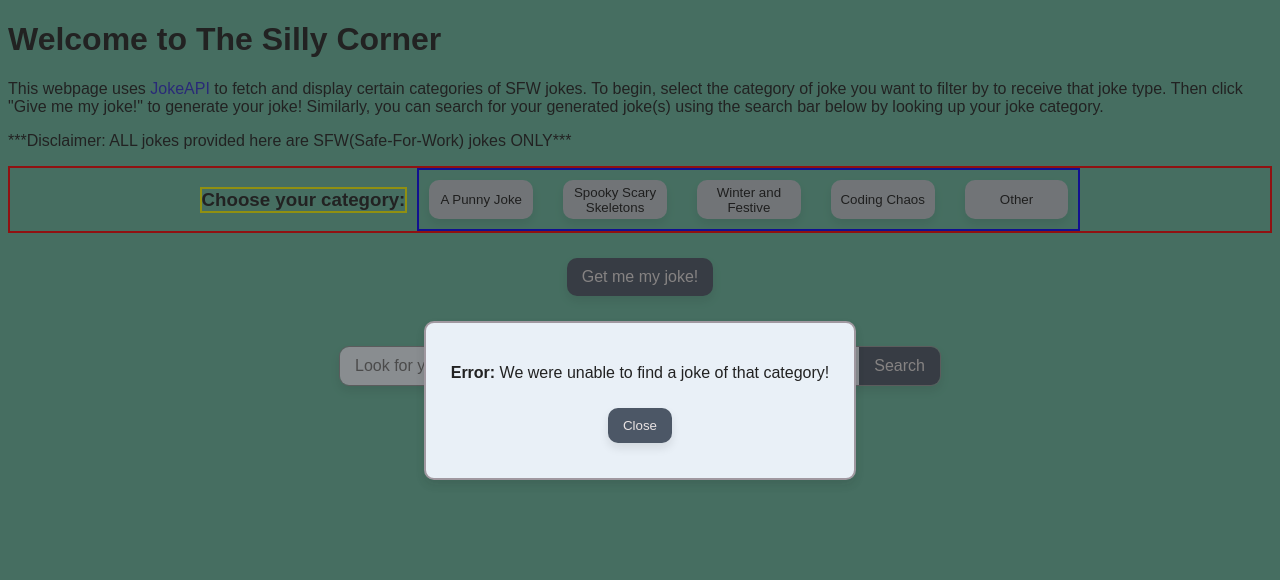
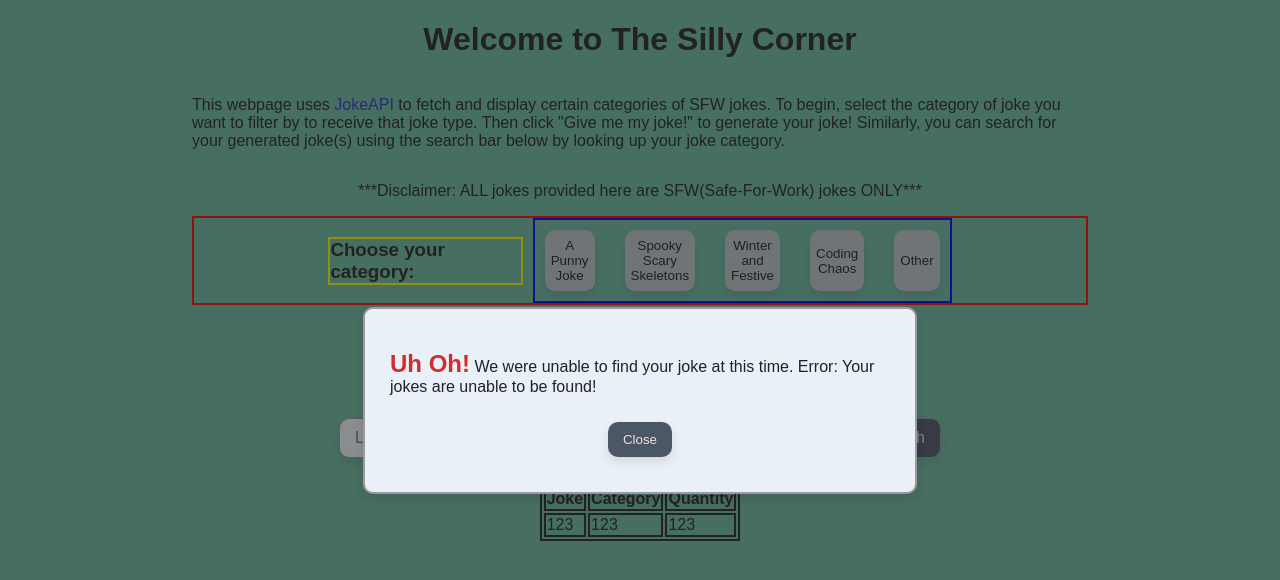
Before and after one commit to gcalder1/JavaScript_Web_Application_Project, a website built with Vite: page index.html in a window 1280 px wide. Both pictures are taken after a click on the button "Get me my joke!". Built offline with nearby package versions, Linux system fonts and the light colour scheme; no server answers.

Commit message:
Fixed closing dialogue/Added more error msgs/adjusted styling + html structure

```diff
--- a/index.html
+++ b/index.html
@@ -7,7 +7,9 @@
     <meta name="viewport" content="width=device-width, initial-scale=1.0" />
     <title>Vite App</title>
   </head>
-  <body>
+  <body class="bodyCosmetics">
+    <div class="contentContainer">
+      <span class="introduction">
           <h1>Welcome to The Silly Corner</h1>
           <p>
           This webpage uses <a href="https://jokeapi.dev/" target="_blank" >JokeAPI</a>
@@ -20,6 +22,7 @@
           <p>
             ***Disclaimer: ALL jokes provided here are SFW(Safe-For-Work) jokes ONLY***
           </p>
+      </span>
       <div id="chooseJokesCategory">
           <h3 id="categoriesPrompt">Choose your category:</h3>
           <div id="categories">
@@ -58,8 +61,8 @@
           <thead>
             <tr>
               <th id="jokeTableHeader">Joke</th>
-            <th id="CategoryTableHeader">Category</th>
-            <th id="ratingTableHeader">Rating</th>
+              <th id="categoryTableHeader">Category</th>
+              <th id="quantityTableHeader">Quantity</th>
             </tr>
             <tr>
               <td>123</td>
@@ -73,5 +76,6 @@
         </table>
       </div>
       <script type="module" src="/src/main.js"></script>
+    </div>
   </body>
 </html>
--- a/src/apiFetch.js
+++ b/src/apiFetch.js
@@ -31,13 +31,25 @@
         console.log(`We're getting the url from here: ${url}`);
 
         const jokeResponse = await fetch(url);
+        if (!jokeResponse.ok) {
+            throw new Error("This place does NOT have jokes");
+        }
+
         const apiData = await jokeResponse.json();
+        if (apiData.error) {
+            throw new Error("Please provide accurate fields for your search")
+        }
 
         console.table(apiData);
         return apiData;
     } catch (error) {
-        console.error(`Something went wrong: ${error}`);
-        throw error;
+        if (error instanceof TypeError && error.message.includes("Failed to fetch")) {
+            throw new Error("Your jokes are unable to be found")
+        } else if (error instanceof TypeError && error.message.includes("Cannot read properties of undefined (reading 'type')!")) {
+            throw new Error("Please make sure you have the correct API link")
+        } else {
+            throw error;
+        }
     }
 
 }
--- a/src/main.js
+++ b/src/main.js
@@ -8,31 +8,39 @@
 document.addEventListener("DOMContentLoaded", () => {
   setUpButtonClick();
   searchBarFunctionality();
+
   /*
   Displaying fetched joke depending on fetched joke state
   */
   document.getElementById("fetchJokeButton").addEventListener("click", async () =>{
     try {
+      jokeContainer.innerHTML = `<p>Loading...</p>`
+      jokeContainer.showModal();
+
       const joke = await fetchJoke();
-      jokeContainer.showModal();
       displayJoke(joke);
 
     } catch (error) {
       jokeContainer.showModal();
-      displayError();
+      displayError(error);
       console.error(`Couldn't get joke: ${error}`);
     }
   });
 
-  document.getElementById("fetchJokeButton").addEventListener("click", () => {
+  /*
+  Close dialogue
+  */
+  document.addEventListener("click", (close) => {
+    if (close.target.id == "closeButton") {
+      jokeContainer.close();
+    }
+  });
 
-  });
 });
 
 /*
 Display functions to be called within respective try/catch handlers
 */
-
 const displayJoke = (jokeData) => {
   const jokeContainer = document.getElementById("currentJoke");
     if (jokeData.type === "twopart") {
@@ -57,11 +65,11 @@
     }
 }
 
-const displayError = () => {
+const displayError = (error) => {
   const jokeContainer = document.getElementById("currentJoke");
     jokeContainer.innerHTML = `
-    <p class="errorMessage"><strong>Error:</strong> We were unable to find a joke
-    of that category!</p>
+    <p><strong class="errorMessage">Uh Oh!</strong> We were unable to find your
+    joke at this time. ${error}!</p>
     <div class="close">
       <button id="closeButton">
         Close
@@ -70,11 +78,3 @@
 
     `
 }
-
-/*
-Close dialogue
-*/
-
-closeContainer.addEventListener("click", () => {
-  jokeContainer.close()
-})
--- a/src/style.css
+++ b/src/style.css
@@ -4,8 +4,28 @@
   color: #222;
 }
 
-body {
+html {
   background-color: rgb(106, 187, 160);
+}
+
+.bodyCosmetics {
+  background-color: rgb(106, 187, 160);
+  margin-left: 15%;
+  margin-right: 15%;
+  margin-top: 0;
+  margin-bottom: 0;
+  height: 100vh;
+}
+
+.contentContainer {
+  filter: brightness(100%);
+}
+
+.introduction {
+  display: flex;
+  flex-direction: column;
+  justify-content: center;
+  align-items: center;
 }
 
 .contentCentered{
@@ -77,6 +97,7 @@
 #currentJoke {
   align-items: center;
   padding: 25px;
+  width: 500px;
   box-shadow: 0 5px 10px rgba(15, 15, 15, 0.1);
   background-color: rgb(233, 240, 247);
   border: rgb(160, 152, 160) solid 2px;
@@ -116,6 +137,11 @@
 .labelDecorator {
   font-size: 24px;
   color: #424245;
+}
+
+.errorMessage {
+  font-size: 24px;
+  color: #d12d2d;
 }
 
 .close {
```
Lines whose indentation alone changed are shown as unchanged.
